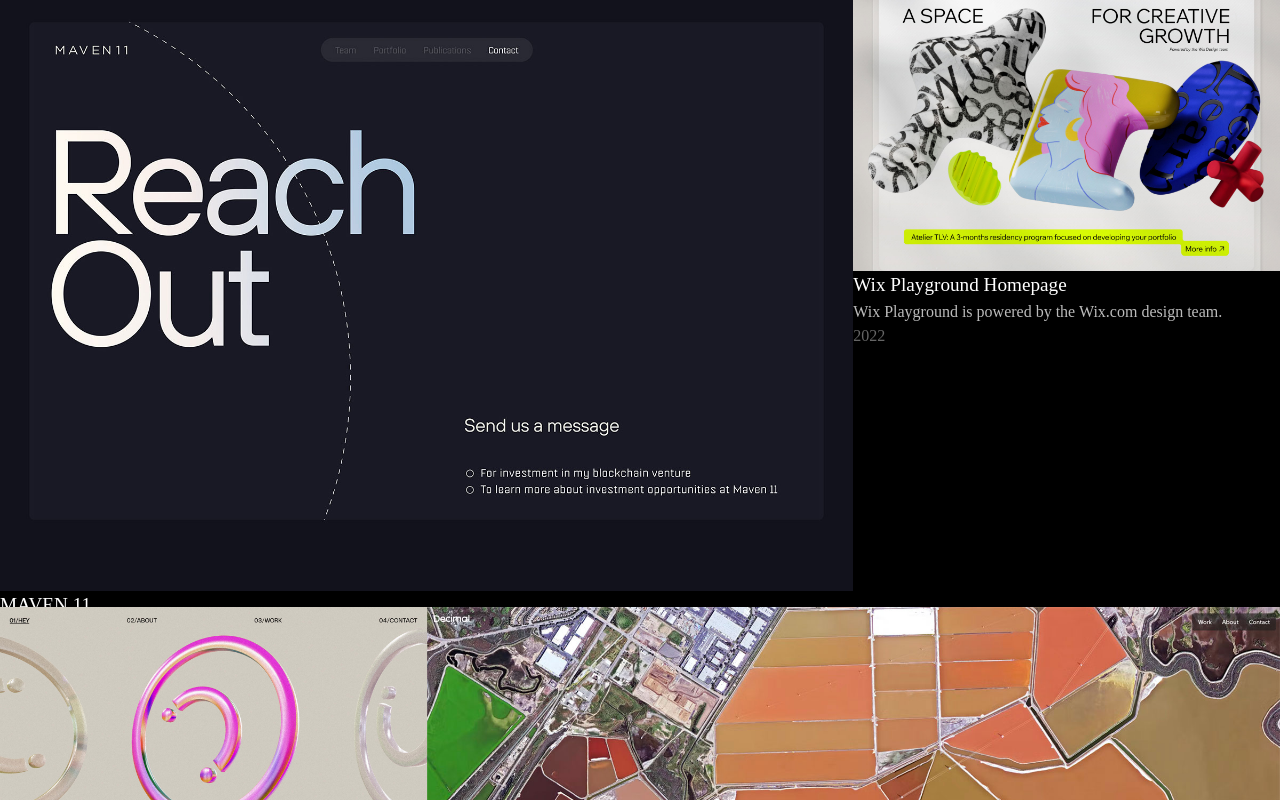
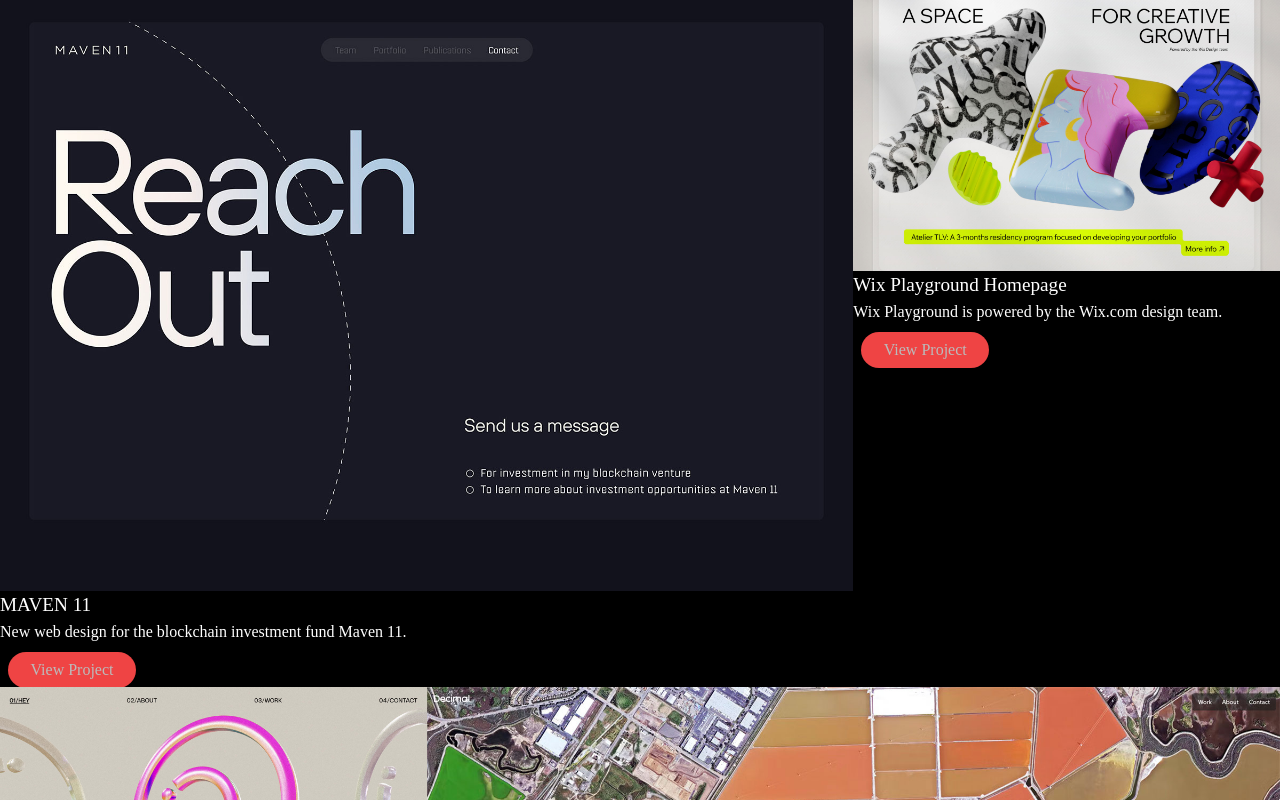
Before and after one commit to DaneCronin/recess, a React (Vite) app: page / in a window 1280 px wide. Shown: the part 5059-5859 px from the top of the page. Built offline with nearby package versions, Linux system fonts and the light colour scheme; a web font is replaced by a local one.

Commit message:
button done

```diff
--- a/src/components/MouseScaleGallery/MouseScale.jsx
+++ b/src/components/MouseScaleGallery/MouseScale.jsx
@@ -55,7 +55,7 @@
           <div className={styles.body}>
               <h3>{projects[0].name}</h3>
               <p>{projects[0].description}</p>
-              <p>{projects[0].year}</p>
+              <button className='bg-red-500 md:w-32 p-1 w-24 md:p-2 rounded-full m-2 md:text-sm text-xs text-white'>View Project</button>
           </div>
         </div>
 
@@ -70,7 +70,7 @@
           <div className={styles.body}>
               <h3>{projects[1].name}</h3>
               <p>{projects[1].description}</p>
-              <p>{projects[1].year}</p>
+              <button className='bg-red-500 md:w-32 rounded-full p-1 w-24 md:p-2 m-2 text-white md:text-sm text-xs'>View Project</button>
           </div>
         </div>
 
--- a/src/components/MouseScaleGallery/style.module.css
+++ b/src/components/MouseScaleGallery/style.module.css
@@ -46,9 +46,8 @@
       font-weight: 400;
     }
 
-    p{
+    button{
       font-size: 1em;
-      margin: 0;
       color: rgb(187, 187, 187);
       &:nth-of-type(2){
         color: rgb(101, 101, 101);
--- a/src/components/MouseScaleMain/style.module.css
+++ b/src/components/MouseScaleMain/style.module.css
@@ -15,6 +15,11 @@
     word-wrap: break-word; /* Prevents cropping by wrapping long text */
     text-align: center; /* Aligns text for smaller screens */
   }
+  .gallery{
+    display: flex;
+    flex-direction: column;
+    gap: 80px;
+   }
 
   img {
     max-width: 100%; /* Image fills container width */
--- a/src/components/Projects/style.module.css
+++ b/src/components/Projects/style.module.css
@@ -85,6 +85,6 @@
 
     }
     .projectList{
-        margin-top: 0px;
+        margin-top: 0pxa;
     }
 }
--- a/src/style.module.css
+++ b/src/style.module.css
@@ -10,7 +10,9 @@
     margin-bottom: 30vh;
   }
   @media (max-width: 768px) {
-    .hideOnMobile {
-      display: none;
-    }
+   .main{
+    height: 70vh;
+    margin-top: 0vh;
+    margin-bottom: 0vh;
+   }
   }
```
